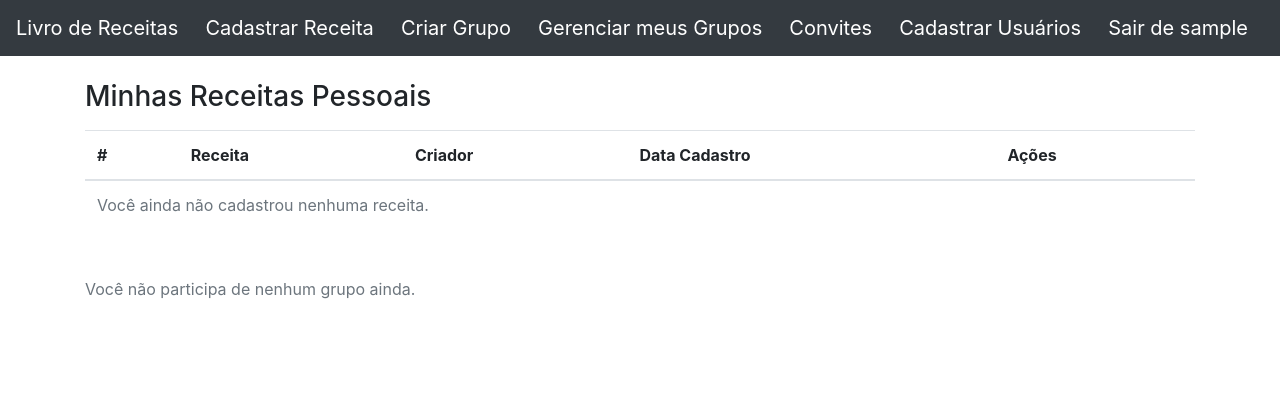
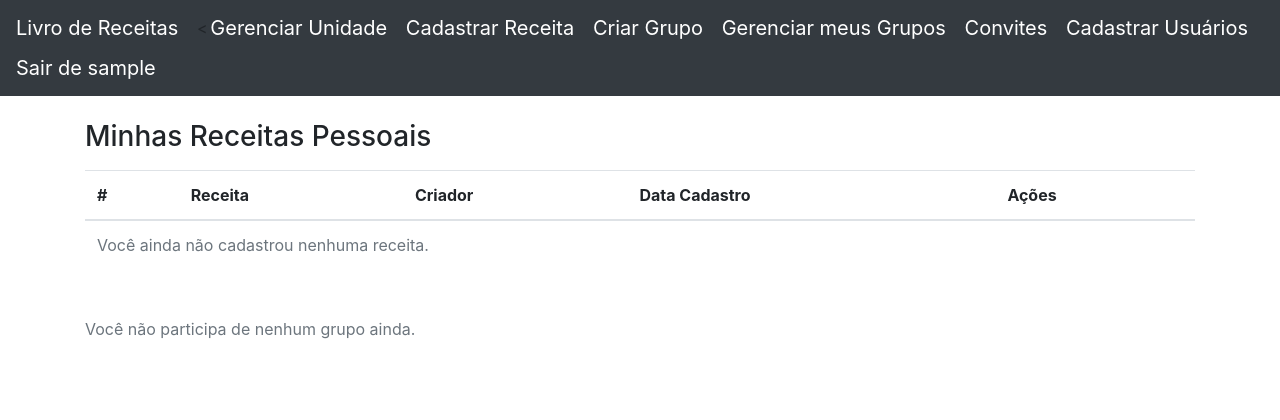
Before and after one commit to augustin1977/Livro_Receitas, a Django app: page /receita/home/ in a window 1280 px wide. Shown: the top 420 px of the page. Run offline with Django 4.2, Linux system fonts and the light colour scheme; the visitor is signed in with stand-in values (Sample User, id 1); data that the repository does not hold is empty.

Commit message:
criando a gestão de unidades

```diff
--- a/receita/models.py
+++ b/receita/models.py
@@ -2,8 +2,8 @@ from django.db import models
 from usuarios.models import Usuario
 
 class Unidade(models.Model):
-    simbolo = models.CharField(max_length=10) # Ex: kg, g, ml
-    unidades = models.CharField(max_length=50) # Ex: Quilograma, Grama
+
+    unidades = models.CharField(max_length=60) # Ex: Quilograma, Grama
 
     def __str__(self):
         return self.unidades
--- a/receita/templates/cadastroReceita.html
+++ b/receita/templates/cadastroReceita.html
@@ -4,7 +4,6 @@
 {% block 'menu'%}
 {% include 'menu_basico.html' %}
 {% endblock %}
-<link rel="stylesheet" href="https://cdn.jsdelivr.net/npm/bootstrap-icons@1.11.3/font/bootstrap-icons.min.css">
 {% block 'conteudo' %}
 <div class="container mt-4">
     <h5>Cadastrar Receita</h5>
--- a/receita/templates/home.html
+++ b/receita/templates/home.html
@@ -1,4 +1,5 @@
 {% extends 'base.html' %}
+{% block 'titulo' %} Minhas Receitas{% endblock %}
 {% block 'menu'%}
 {% include 'menu_basico.html' %}
 {% endblock %}
--- a/receita/urls.py
+++ b/receita/urls.py
@@ -6,9 +6,9 @@ from . import views
 urlpatterns = [
     path("valida_cadastro_material/",views.valida_cadastro_material,name="valida_cadastro_material"),
     path("cadastrar_receita/", views.cadastrar_receita,name="cadastrar_receita"),
-    path("cadastrar_unidade/", views.cadastrar_unidade),
-    path("cadastrar_material/", views.cadastrar_material),
-    #path("cadastrar_ingrediente/", views.cadastrar_ingrediente),
+    path('unidades/', views.gerenciar_unidades, name='gerenciar_unidades'),
+    path('unidades/editar/<int:pk>/', views.editar_unidade, name='editar_unidade'),
+    path('unidades/excluir/<int:pk>/', views.excluir_unidade, name='excluir_unidade'),
     path("home/",views.home, name="home"),
     path("mostrar_receita/",views.mostrar_receita, name="mostrar_receita"),
     path('confirmar-exclusao/', views.confirmar_exclusao, name='confirmar_exclusao'),
--- a/receita/views.py
+++ b/receita/views.py
@@ -7,24 +7,59 @@ from autentica import *
 from django.db.models import Prefetch
 from django.contrib import messages
 from decimal import Decimal
+from django.db.models.functions import Lower
 @usuario_obrigatorio
 def cadastrar_receita(request):
-    materiais = Material.objects.all().order_by('nome')
-    unidades = Unidade.objects.all().order_by('unidades')
+    materiais = Material.objects.all().order_by(Lower( 'nome'))
+    unidades = Unidade.objects.all().order_by(Lower('unidades'))
 
     context = {
         'materiais': materiais,
         'unidades': unidades
     }
     return render(request, "cadastroReceita.html", context)
-@usuario_obrigatorio
-def cadastrar_unidade(request):
 
-    return HttpResponse("Cadastro Unidade")
-@usuario_obrigatorio
-def cadastrar_material(request):
+def gerenciar_unidades(request):
+    if request.method == 'POST':
+        nome = request.POST.get('nome_unidade')
+        if nome:
+            Unidade.objects.create(unidades=nome.capitalize())
+        return redirect('gerenciar_unidades')
 
-    return HttpResponse("Cadastro Material")
+    unidades = Unidade.objects.all().order_by(Lower('unidades'))
+    return render(request, 'gerenciar_unidades.html', {'unidades': unidades})
+
+# View de Edição
+def editar_unidade(request, pk):
+    try :
+        unidade = Unidade.objects.get(pk=pk)
+    except:
+        messages.error(request, "Unidade não existe")
+        redirect("gerenciar_unidades")
+
+    if request.method == 'POST':
+        nome = request.POST.get('nome_unidade')
+        if nome:
+            unidade.unidades = nome.capitalize()
+            unidade.save()
+        return redirect('gerenciar_unidades')
+
+    unidades = Unidade.objects.all().order_by(Lower('unidades'))
+    return render(request, 'gerenciar_unidades.html', {
+        'unidades': unidades,
+        'unidade_editando': unidade
+    })
+
+# View de Exclusão
+def excluir_unidade(request, pk):
+    try :
+        unidade = Unidade.objects.get(pk=pk)
+    except:
+        messages.error(request, "Unidade não existe")
+        redirect("gerenciar_unidades")
+    unidade.delete()
+    return redirect('gerenciar_unidades')
+
 
 @usuario_obrigatorio
 def valida_cadastro_material(request):
--- a/templates/menu_basico.html
+++ b/templates/menu_basico.html
@@ -1,4 +1,5 @@
 
+<<a class="navbar-brand" href="{% url 'gerenciar_unidades' %}">Gerenciar Unidade</a>
 <a class="navbar-brand" href="{% url 'cadastrar_receita' %}">Cadastrar Receita</a>
 <a class="navbar-brand" href="{% url 'cadastrar_grupo' %}">Criar Grupo</a>
 <a class="navbar-brand" href="{% url 'meus_grupos_administrados' %}">Gerenciar meus Grupos</a>
```
Also changed, not shown: receita/signals.py (+17 -17 lines), receita/templates/gerenciar_unidades.html (added, +69 -0 lines), receita/migrations/0008_remove_unidade_simbolo_alter_unidade_unidades.py (added).
